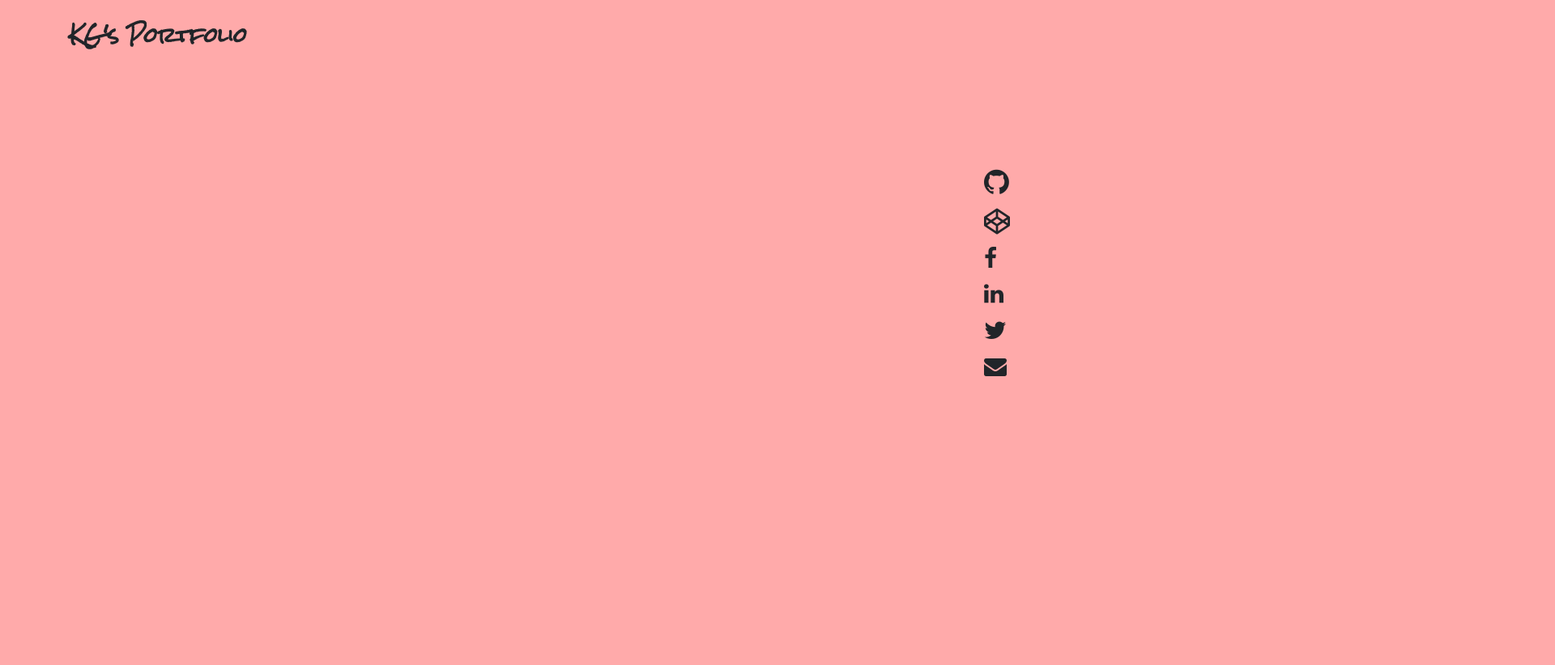
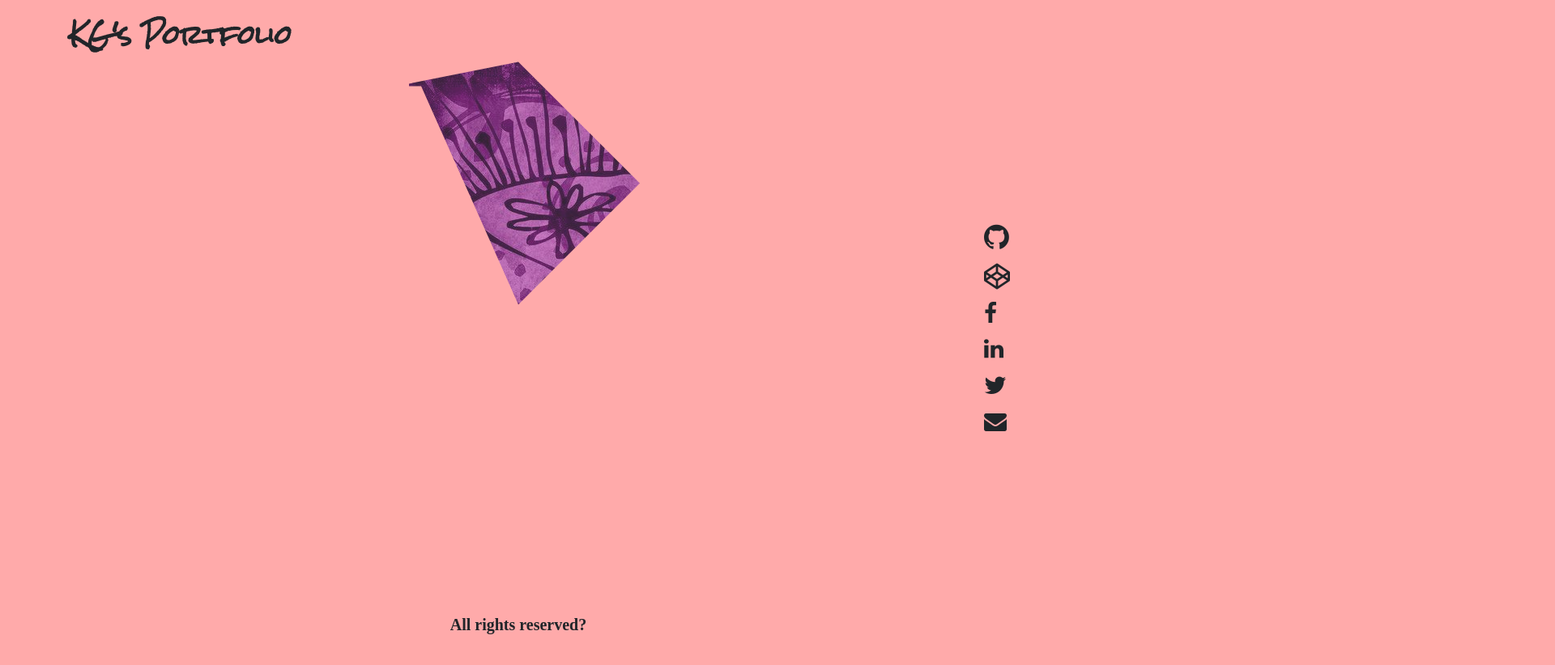
Before and after one commit to kausg/KG-s-Portfolio, a plain HTML site: page index.html in a window 1280 px wide. Shown: the top 822 px of the page at 81% size, 1920 px wide, since content can reach past the window. Before the commit the page ends 800 px from the top, so only its background shows below. Drawn offline with nearby package versions, Linux system fonts and the light colour scheme; a web font is replaced by a local one.

Commit message:
Added svg stuff

```diff
--- a/index.css
+++ b/index.css
@@ -4,7 +4,7 @@ body{
 
 #logo{
     font-family: "Rock Salt";
-    font-size: 24px;
+    font-size: 30px;
     font-style: normal;
     font-variant: normal;
     font-weight: 700;
@@ -23,7 +23,7 @@ header{
 #icon-bar {
     position: fixed;
     right: 20px;
-    top: 25%;
+    bottom:30%;
 }
 
 ul li:hover .fa-facebook {
@@ -56,3 +56,27 @@ ul li:hover .fa-envelope {
     text-shadow: 0 0 20px #3b5998;
     transition: all 0.5s ease;
 }
+footer{
+    position: fixed;
+    left:0px;
+    right:0px;
+    bottom: 20px;
+    text-align: center;
+    font-family: Crushed;
+    font-size: 20px;
+    font-style: normal;
+    font-variant: normal;
+    font-weight: 700;
+    line-height: 15.4px;
+}
+
+#pfp{
+    opacity: 0.8;
+    top:20%;
+    height:300px;
+    width:300px;
+    -webkit-clip-path: polygon(0% 10%, 50% 0, 100% 50%, 50% 100%, 10% 10%);
+    clip-path: polygon(0 10%, 50% 0, 100% 50%, 50% 100%, 10% 10%);
+    /* shape-rendering:polygon(00,50 50,90 46,50 210,160 70,290 66,250 20,290); / */
+
+}
--- a/index.html
+++ b/index.html
@@ -9,12 +9,16 @@
     <link rel="stylesheet" href="./index.css">
     <link rel="stylesheet" type="text/css" href="//fonts.googleapis.com/css?family=Rock+Salt" />
     <link rel="stylesheet" href="https://cdnjs.cloudflare.com/ajax/libs/font-awesome/4.7.0/css/font-awesome.min.css">
+    <link rel="stylesheet" type="text/css" href="//fonts.googleapis.com/css?family=Crushed" />
 </head>
 <body>
     <header>
         <div class="container">
             <div class="row">
                 <div class="col-12 col-sm-12 col-md-4" id="logo">KG's Portfolio</div>
+            </div>
+        </div>
+    </header>
     <div id="icon-bar">
         <ul>
             <li><a class="btn btn-social-icon btn-github" href="https://github.com/kausg"><i class="fa fa-github" style="font-size:36px"></i></a></li>
@@ -25,14 +29,16 @@
             <li><a class="btn btn-social-icon" href="mailto:beastmastered64@gmail.com"><i class="fa fa-envelope" style="font-size:28px"></i></a></li>
         </ul>
     </div>
+    <section>
+        <div class="container" id="pfp">
+                <img src="lma.jpg" alt="">
         </div>
-        </div>
-    </header>
+    </section>
     <footer>
         <div class="container">
             <div class="row">
                 <div class="col-12">
-
+                    All rights reserved?
                 </div>
             </div>
         </div>
```
Also changed, not shown: lma.jpg (added), lmao.jpg (added). Lines whose indentation alone changed are shown as unchanged.
